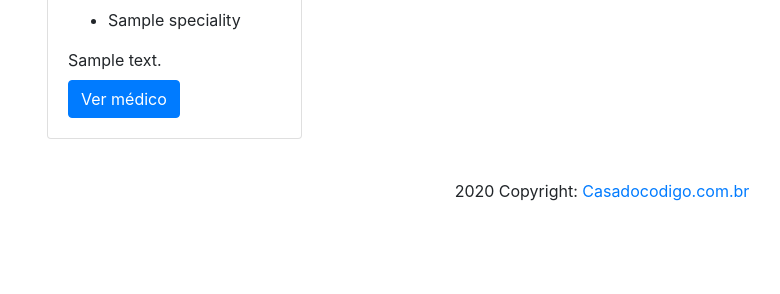
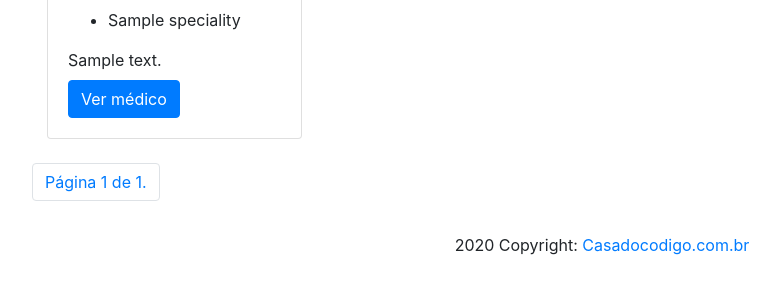
Before and after one commit to GuedesPeter/consultorio_medico, a Django app: template medicSearch/templates/medic/medics.html in a window 1280 px wide. Shown: the part 198-492 px from the top of the page, without its empty margins (38-818 px from the left). Run offline with Django 4.2, Linux system fonts and the light colour scheme; the template is opened without the code that fills it: most values are stand-ins (such as "Sample title", 1, 10 or a date in 2020); some libraries are stand-ins or nearby versions.

Commit message:
Adding pagination/MedicView/medics.html

```diff
--- a/medicSearch/templates/medic/medics.html
+++ b/medicSearch/templates/medic/medics.html
@@ -30,6 +30,23 @@
                 </div>
             {% endfor %}
         </div>
+        <!--Paginação-->
+        <div class="row">
+            <nav aria-label="Page navigation" class="navigation">
+              <ul class="pagination">
+                {% if medics.has_previous %}
+                  <!-- Perceba que usamos a variável parameters sempre para manter os parâmetros da url mesmo quando trocamos entre uma número de paginação e outro -->
+                  <li class="page-item"><a class="page-link" href="?page=1{{ parameters }}">&laquo; Primeiro</a></li>
+                    <li class="page-item"><a class="page-link" href="?page={{ medics.previous_page_number }}{{ parameters }}">Anterior</a></li>
+                {% endif %}
+                  <li class="page-item"><a class="page-link" href="#">Página {{ medics.number }} de {{ medics.paginator.num_pages }}.</a></li>
+                {% if medics.has_next %}
+                    <li class="page-item"><a class="page-link" href="?page={{ medics.next_page_number }}{{ parameters }}">Próximo</a></li>
+                    <li class="page-item"><a class="page-link" href="?page={{ medics.paginator.num_pages }}{{ parameters }}">Último &raquo;</a></li>
+                {% endif %}
+              </ul>
+            </nav>
+        </div>
     </div>
 
 </div>
```
Also changed, not shown: medicSearch/views/MedicView.py (+15 -1 lines).
